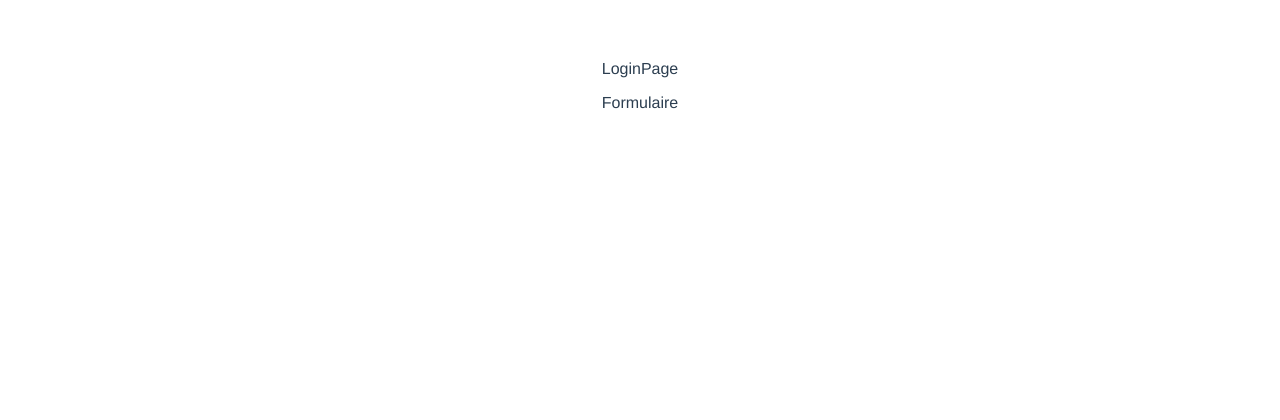
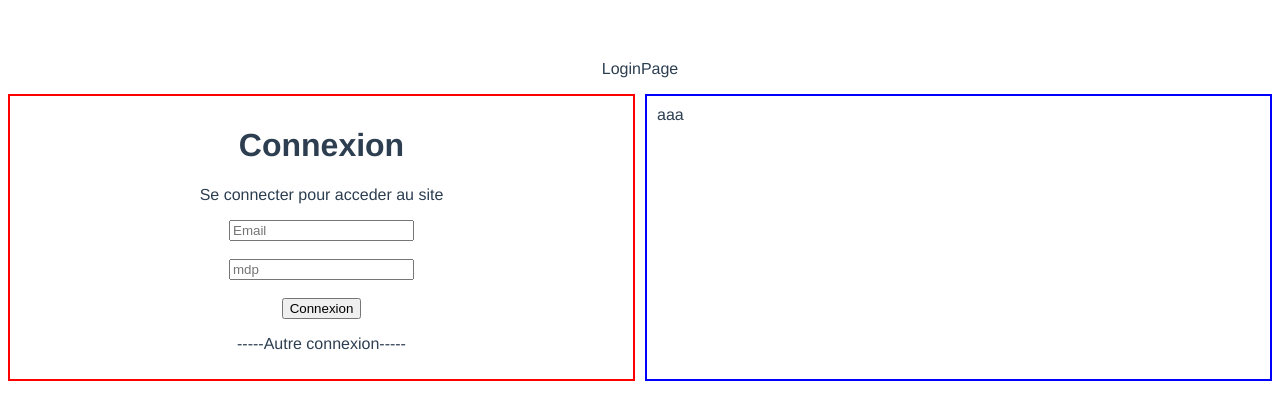
Before and after one commit to alexandreeberhardt/SR10_Website, a Vue app: page / in a window 1280 px wide. Shown: the top 420 px of the page. Built offline with nearby package versions, Linux system fonts and the light colour scheme.

Commit message:
login html

```diff
--- a/package.json
+++ b/package.json
@@ -9,7 +9,7 @@
   },
   "dependencies": {
     "core-js": "^3.8.3",
-    "vue": "^3.2.13"
+    "vue": "^3.4.21"
   },
   "devDependencies": {
     "@babel/core": "^7.12.16",
--- a/src/components/LoginForm.vue
+++ b/src/components/LoginForm.vue
@@ -5,5 +5,19 @@ export default {
 }
 </script>
 <template>
-  <p>Formulaire</p>
+  <div class="container">
+    <div class="columng">
+      <h1>Connexion</h1>
+      <p>Se connecter pour acceder au site</p>
+      <form id="login">
+      <input type="text" id="email" name="email" placeholder="Email"><br><br>
+      <input type="password" id="mdp" name="mdp" placeholder="mdp" ><br><br>
+      <input type="submit" value="Connexion">
+      </form>
+      <p>-----Autre connexion-----</p>
+    </div>
+    <div class="columnd">
+    aaa
+    </div>
+  </div>
 </template>
--- a/src/styles/LoginForm.css
+++ b/src/styles/LoginForm.css
@@ -0,0 +1,17 @@
+.container {
+    display: flex;
+}
+.columng {
+    flex: 1;
+    padding: 10px;
+    text-align : center;
+    border: 2px solid red;
+    margin-right: 5px;
+}
+.columnd {
+    flex: 1;
+    padding: 10px;
+    text-align : start;
+    border: 2px solid blue;
+    margin-left: 5px;
+}
```
Also changed, not shown: 1 other file (tests, documents, lock files or other folders).
